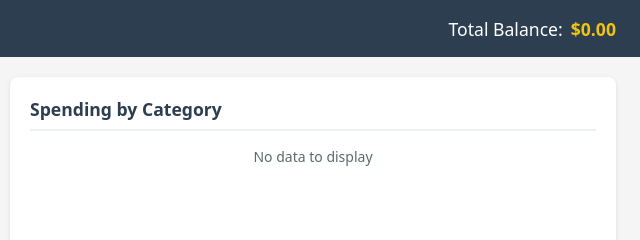
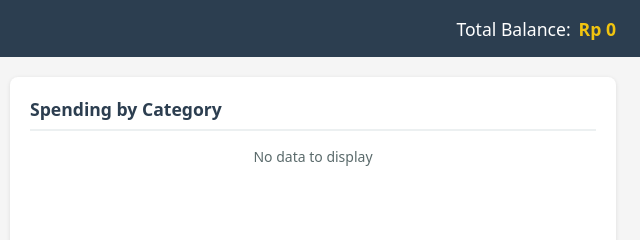
Before and after one commit to kevinsetyawan-commits/CodingCamp-8June26-mkevinsetiawan, a website: page index.html in a window 1280 px wide. Shown: the top 240 px of the page, 640-1280 px from the left. Drawn offline with nearby package versions, Linux system fonts and the light colour scheme.

Commit message:
added 3 Optional Challenges

```diff
--- a/index.html
+++ b/index.html
@@ -16,7 +16,7 @@
     <h1>Expense &amp; Budget Visualizer</h1>
     <div id="balance-display">
       <span>Total Balance:</span>
-      <span id="balance-value">$0.00</span>
+      <span id="balance-value">Rp 0</span>
     </div>
   </header>
 
--- a/js/app.js
+++ b/js/app.js
@@ -234,9 +234,9 @@
    * @returns {string}
    */
   function formatCurrency(amount) {
-    return '$' + Number(amount).toLocaleString('en-US', {
-      minimumFractionDigits: 2,
-      maximumFractionDigits: 2,
+    return 'Rp\u00a0' + Number(amount).toLocaleString('id-ID', {
+      minimumFractionDigits: 0,
+      maximumFractionDigits: 0,
     });
   }
 
```
Also changed, not shown: tests/app.test.js (+13 -13 lines), .kiro/specs/expense-budget-enhancements/requirements.md (added), 1 other file.
